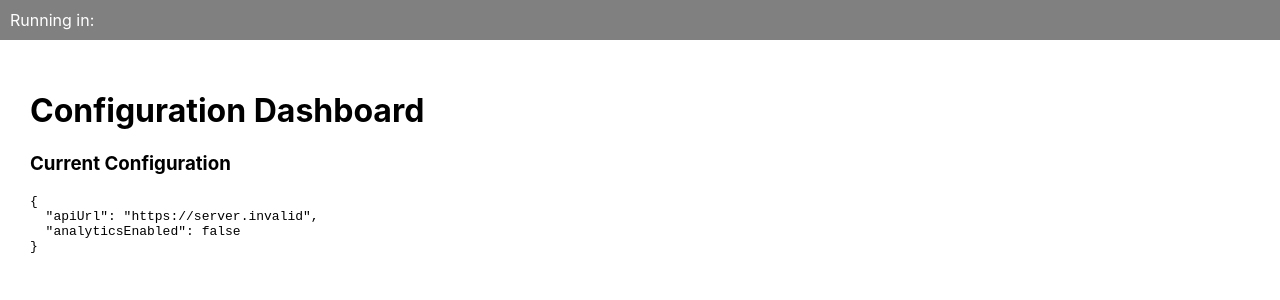
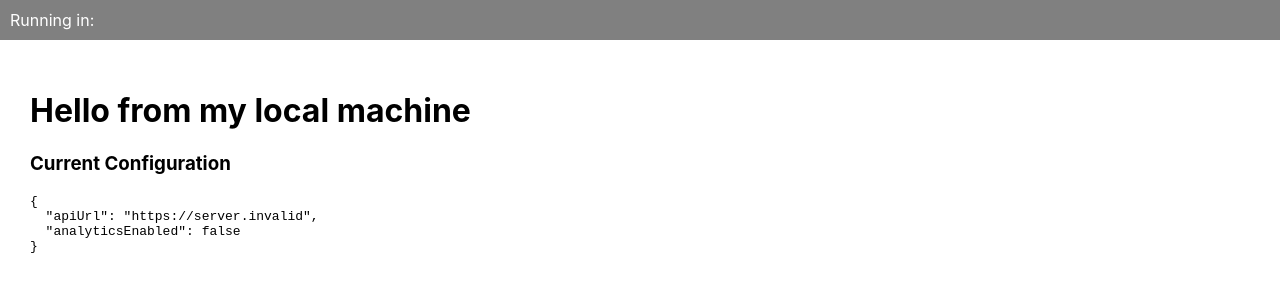
Before and after one commit to ikosafo/react-config-lab, a React (Create React App) app: page / in a window 1280 px wide. Shown: the top 300 px of the page. Built offline with nearby package versions, Linux system fonts and the light colour scheme; no server answers.

Commit message:
Sprint 1 Tasks - Config Team

```diff
--- a/src/pages/Dashboard.js
+++ b/src/pages/Dashboard.js
@@ -7,7 +7,7 @@ function Dashboard() {
 
     <div style={{ padding: 30 }}>
 
-      <h1>Configuration Dashboard</h1>
+      <h1>Hello from my local machine</h1>
 
       <ConfigViewer />
 
```
Also changed, not shown: Task (1-5).txt (added), 1 other file (tests, documents, lock files or other folders).
